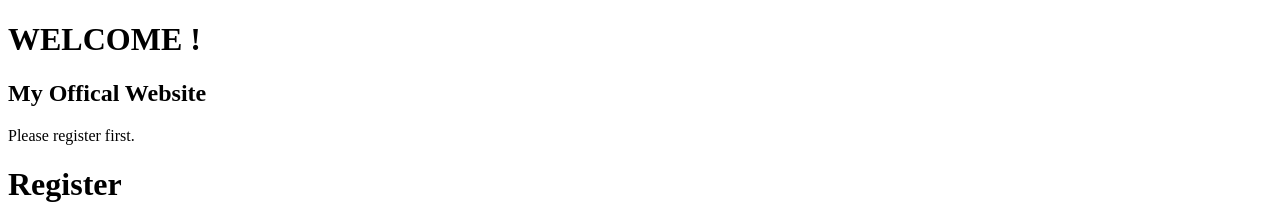
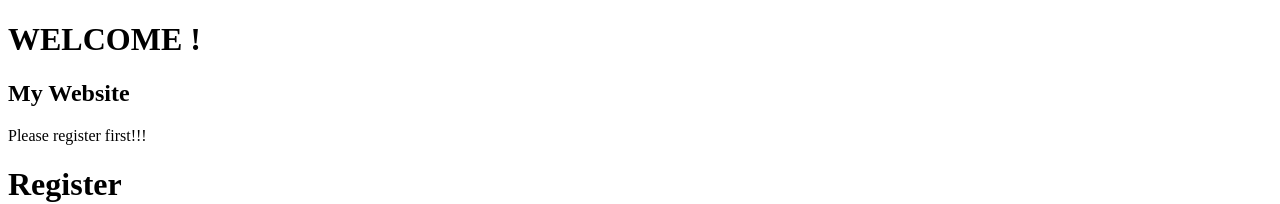
Before and after one commit to TeyT1/TestGIt, a plain HTML site: page index.html in a window 1280 px wide. Shown: the top 204 px of the page. Drawn offline with Linux system fonts and the light colour scheme.

Commit message:
head html file

```diff
--- a/index.html
+++ b/index.html
@@ -10,8 +10,8 @@
 <body>
     <!-- sayt menim haqqimda olacaq  -->
     <h1> WELCOME ! </h1>
-    <h2>My Offical Website</h2>
-    <p> Please register first.</p>
+    <h2>My Website</h2>
+    <p> Please register first!!!</p>
     <form action="action_page.php">
         <div class="container">
           <h1>Register</h1>
```
